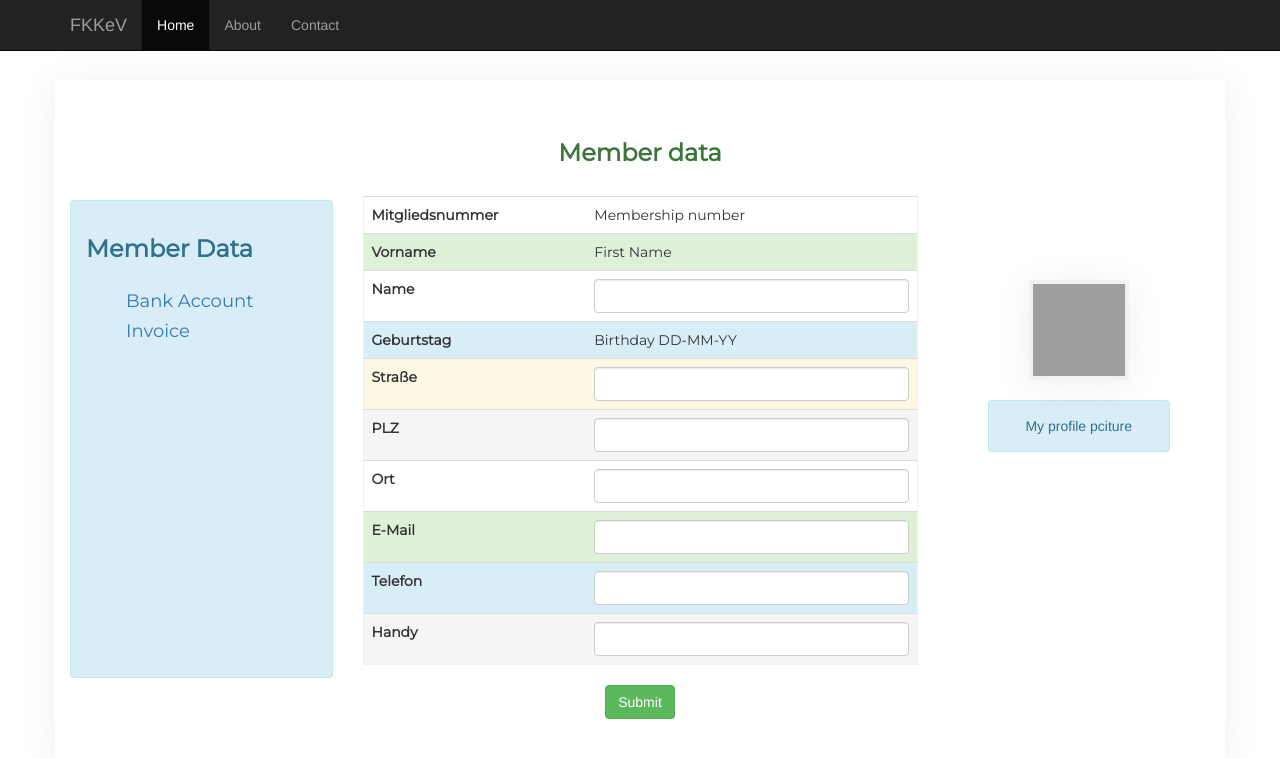
After one commit to JanMrlth/fkkev, a Python web app: template app/templates/forms/edit-user.html in a window 1280 px wide. The commit adds this page. Shown: the top 758 px of the page. Run offline with Jinja, Linux system fonts and the light colour scheme; the template is opened without the code that fills it, so the values that code supplies are empty; some libraries are stand-ins or nearby versions; grey boxes are pictures that could not be loaded.

Commit message:
Added User Profile

```diff
--- a/app/forms.py
+++ b/app/forms.py
@@ -79,5 +79,5 @@ class ResetForm(Form):
     confirm = PasswordField('Repeat Password')
     reset_token = StringField(
         'Token',
-        Length(min=40,message="Invalid Token")
+        [Length(min=40,message="Invalid Token")]
     )
--- a/app/static/css/main.css
+++ b/app/static/css/main.css
@@ -1,36 +1,47 @@
+.row__container {
+	background: #FFFFFF;
+	border: 1x solid #F2F2F2;
+	box-sizing: border-box;
+	box-shadow: 0px 4px 32px rgba(189, 189, 189, 0.24);
+	border-radius: 4px;
+}
 
-/**
- * @file
- * Main stylesheet file.
- */
+.blue__alert {
+	margin-top: 300px;
+	height: 380px;
+	box-shadow: 0px 4px 32px rgba(189, 189, 189, 0.24);
+	border: 4px solid #F2F2F2;
+}
 
 
-/*****************************************************************************
- * Main elements
- ****************************************************************************/
-html {
-  overflow-y: scroll;
+.alert__ul {
+	list-style: none;
+	font-family: 'Montserrat', sans-serif;
 }
-a {
-  cursor: pointer;
+
+.table__container {
+	font-family: 'Montserrat', sans-serif;
+	border: 1px solid #F2F2F2;
 }
-::selection {
-  background: #555;
-  color: #FFF;
+
+.image__container {
+	text-align: center;
+	padding-left: 40px;
+	padding-right: 40px;
 }
-::-moz-selection {
-  background: #555;
-  color: #FFF;
+
+.image__item {
+	margin-top: 200px;
+	width: 100px; height: 100px;
+	border: 4px solid #F2F2F2;
+	box-shadow: 0px 4px 32px rgba(189, 189, 189, 0.24);
+	cursor: pointer;
 }
-::-webkit-selection {
-  background: #555;
-  color: #FFF;
+
+.image__text {
+	font-family: 'Montserrat', sans-serif; border: 1px solid #F2F2F2;
+	box-shadow: 0px 4px 32px rgba(189, 189, 189, 0.24);
 }
-/* Main elements end */
-
-
-/*****************************************************************************
- * Various other styles
- ****************************************************************************/
-
-/* Various other styles end */
+.center-btn {
+margin-left: 50%;
+}
--- /dev/null
+++ b/app/templates/forms/edit-user.html
@@ -0,0 +1,142 @@
+<!DOCTYPE html>
+<html>
+   <head>
+      <title> Member Data </title>
+      <!-- Latest compiled and minified CSS -->
+      <link rel="stylesheet" href="https://maxcdn.bootstrapcdn.com/bootstrap/3.3.7/css/bootstrap.min.css">
+      <!-- jQuery library -->
+      <script src="https://ajax.googleapis.com/ajax/libs/jquery/3.2.1/jquery.min.js"></script>
+      <!-- Latest compiled JavaScript -->
+      <script src="https://maxcdn.bootstrapcdn.com/bootstrap/3.3.7/js/bootstrap.min.js"></script>
+      <link rel="stylesheet" type="text/css" href="{{ url_for('static',filename='css/register-style.css') }}">
+      <link href="https://fonts.googleapis.com/css?family=Raleway" rel="stylesheet">
+      <link href="https://maxcdn.bootstrapcdn.com/font-awesome/4.7.0/css/font-awesome.min.css" rel="stylesheet" integrity="sha384-wvfXpqpZZVQGK6TAh5PVlGOfQNHSoD2xbE+QkPxCAFlNEevoEH3Sl0sibVcOQVnN" crossorigin="anonymous">
+      <link href="https://fonts.googleapis.com/css?family=Montserrat" rel="stylesheet">
+      <link rel="stylesheet" type="text/css" href="{{ url_for('static',filename='css/main.css') }}">
+   </head>
+   <body>
+        <nav class="navbar navbar-fixed-top navbar-inverse">
+      <div class="container">
+        <div class="navbar-header">
+          <button type="button" class="navbar-toggle collapsed" data-toggle="collapse" data-target="#navbar" aria-expanded="false" aria-controls="navbar">
+            <span class="sr-only">Toggle navigation</span>
+            <span class="icon-bar"></span>
+            <span class="icon-bar"></span>
+            <span class="icon-bar"></span>
+          </button>
+          <a class="navbar-brand" href="#">FKKeV</a>
+        </div>
+        <div id="navbar" class="collapse navbar-collapse">
+          <ul class="nav navbar-nav">
+            <li class="active"><a href="#">Home</a></li>
+            <li><a href="#about">About</a></li>
+            <li><a href="#contact">Contact</a></li>
+          </ul>
+        </div><!-- /.nav-collapse -->
+      </div><!-- /.container -->
+    </nav>
+    <div class="container" style="">
+      <br><br><br><br>
+      <div class="row" class="row__container" style=" box-shadow: 0px 4px 32px rgba(189, 189, 189, 0.24); border: 3x solid #F2F2F2;">
+        <div class="col-md-3">
+          <br><br><br><br><br><br>
+          <div class="alert alert-info" style="height: 478px" >
+            <h3 style="font-family: 'Montserrat'"><b>Member Data</b></h3>
+            <br>
+            <ul class="alert__ul">
+
+              <li><h4><a href="/accounts">Bank Account</a></h4></li>
+              <li><h4><a href="/accounts">Invoice</a></h4></li>
+
+            </ul>
+          </div>
+        </div>
+        <div class="col-md-6">
+          <br><br>
+          <h3 class="text text-center text-success" style="font-family: 'Montserrat'"><b>Member data</b>  </h3>
+          <br>
+
+
+
+    <form>
+  <table class="table" style="font-family: 'Montserrat', sans-serif; border: 1px solid #F2F2F2;">
+
+    <tbody >
+      <tr>
+        <td><b>Mitgliedsnummer</b></td>
+        <td>Membership number</td>
+      </tr>
+      <tr class="success">
+        <td><b>Vorname</b></td>
+        <td>First Name</td>
+      </tr>
+      <tr class="primary">
+        <td><b>Name</b></td>
+        <td>
+          <input type="text" class="form-control" id="lName">
+        </td>
+      </tr>
+      <tr class="info">
+        <td><b>Geburtstag</b></td>
+        <td>Birthday DD-MM-YY</td>
+      </tr>
+      <tr class="warning">
+        <td><b>Straße</b></td>
+        <td>
+          <input type="text" class="form-control" id="sName">
+        </td>
+      </tr>
+      <tr class="active">
+        <td><b>PLZ</b></td>
+        <td>
+          <input type="number" class="form-control" id="plz">
+        </td>
+      </tr>
+        <tr>
+        <td><b>Ort</b></td>
+        <td>
+          <input type="text" class="form-control" id="ort">
+        </td>
+      </tr>
+      <tr class="success">
+        <td><b>E-Mail</b></td>
+        <td>
+          <input type="text" class="form-control" id="mail">
+        </td>
+      </tr>
+      <tr class="info">
+        <td><b>Telefon</b></td>
+        <td>
+          <input type="number" class="form-control" id="telephone">
+        </td>
+      </tr>
+      <tr class="active">
+        <td><b>Handy</b></td>
+        <td>
+          <input type="number" class="form-control" id="mobile">
+        </td>
+      </tr>
+    </tbody>
+  </table>
+  <div class="text-center">
+  <button class="btn btn-success" class="center-btn">Submit</button>
+
+  </div>
+  </form>
+  <br><br>
+  </div>
+        <div class="col-md-3">
+          <div class="image__container" >
+            <img src="https://stroops.com/wp-content/uploads/2016/11/placeholder-profile-male-500x500.png" class="image__item">
+            <br><br>
+            <div class="alert alert-info alert-sm" class="image__text" >
+              My profile pciture
+            </div>
+          </div>
+        </div>
+      </div>
+      <div class="footer">
+        <!-- Add footer here -->
+      </div>
+    </div>
+</body>
--- a/app/templates/forms/final_reset.html
+++ b/app/templates/forms/final_reset.html
@@ -14,7 +14,6 @@
         {% endfor %}
         <form method="POST" action="/resetpassword">
             <div class="form-group">
-                <input type="password">
             </div>
             <div class="form-group">
                 {{ form.password.label }}
--- a/app/templates/forms/forgot.html
+++ b/app/templates/forms/forgot.html
@@ -26,7 +26,7 @@
                     </div>
                 {% endif %}
             {% endwith %}
-            <form method="POST" action="/login">
+            <form method="POST" action="/forgot">
                 <div class="form-group">
                     {{ form.csrf_token }}
                     {{ form.email.label }}
--- a/config.py
+++ b/config.py
@@ -1,4 +1,5 @@
-import os,pass1
+import os
+from pass1 import PASSWORD
 # Grabs the folder where the script runs.
 basedir = os.path.abspath(os.path.dirname(__file__))
 
@@ -22,7 +23,8 @@ MAIL_PORT = int(os.environ.get('MAIL_PORT', '465'))
 MAIL_USE_TLS = int(os.environ.get('MAIL_USE_TLS', False))
 MAIL_USE_SSL = int(os.environ.get('MAIL_USE_SSL', True))
 MAIL_USERNAME = os.environ.get('MAIL_USERNAME','sanudatta12@gmail.com')
-MAIL_PASSWORD = os.environ.get('MAIL_PASSWORD',pass1.PASSWORD)
+MAIL_PASSWORD = PASSWORD
+print PASSWORD
 MAIL_SENDER = os.environ.get('MAIL_SENDER', 'Admin<sanudatta12@gmail.com>')
 
 # administrator list
```
Also changed, not shown: app/templates/forms/login.html (+14 -1 lines), app/templates/layouts/user-details.html (added, +45 -0 lines), app/templates/pages/show-user.html (added, +102 -0 lines), app/views.py (+12 -3 lines).
